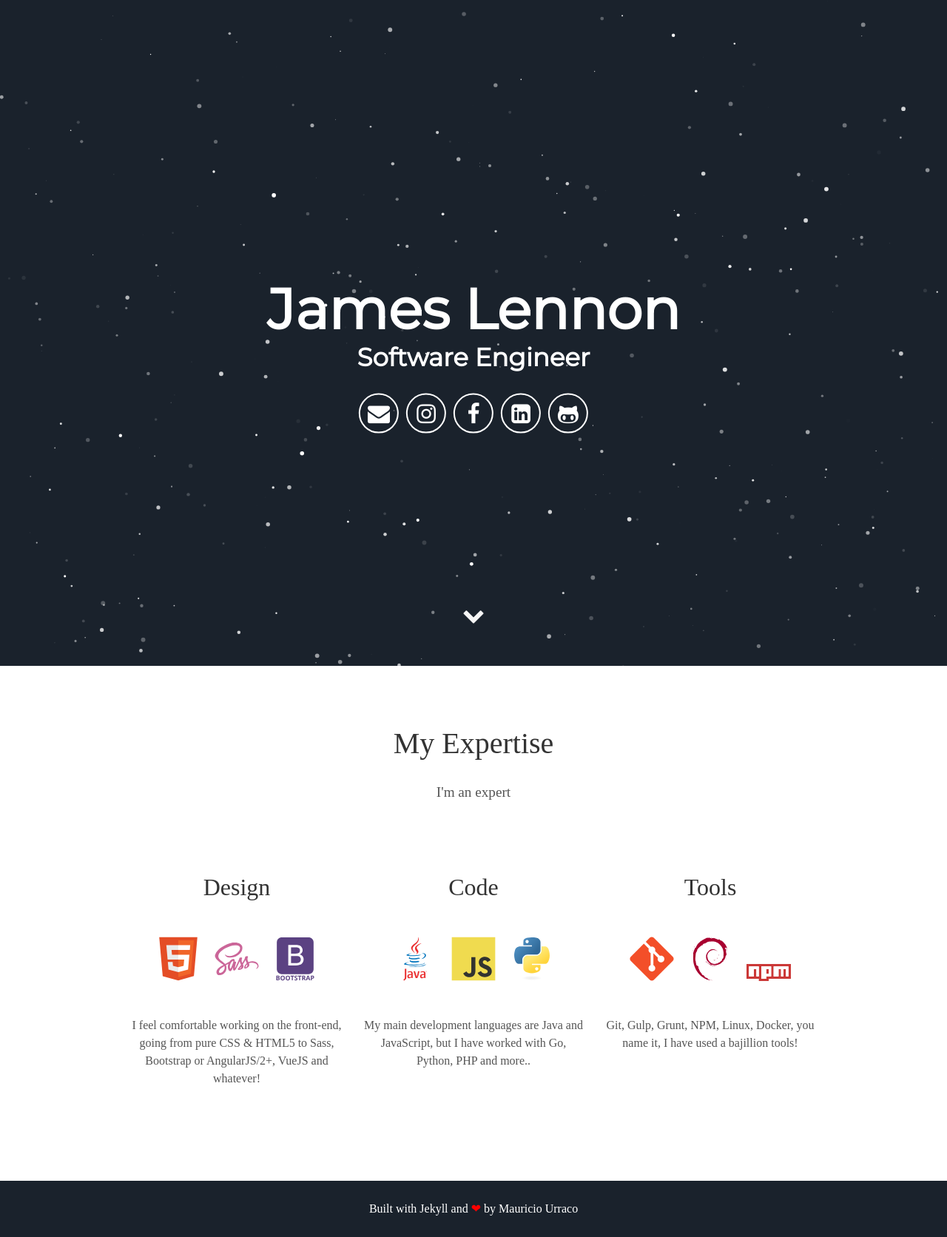
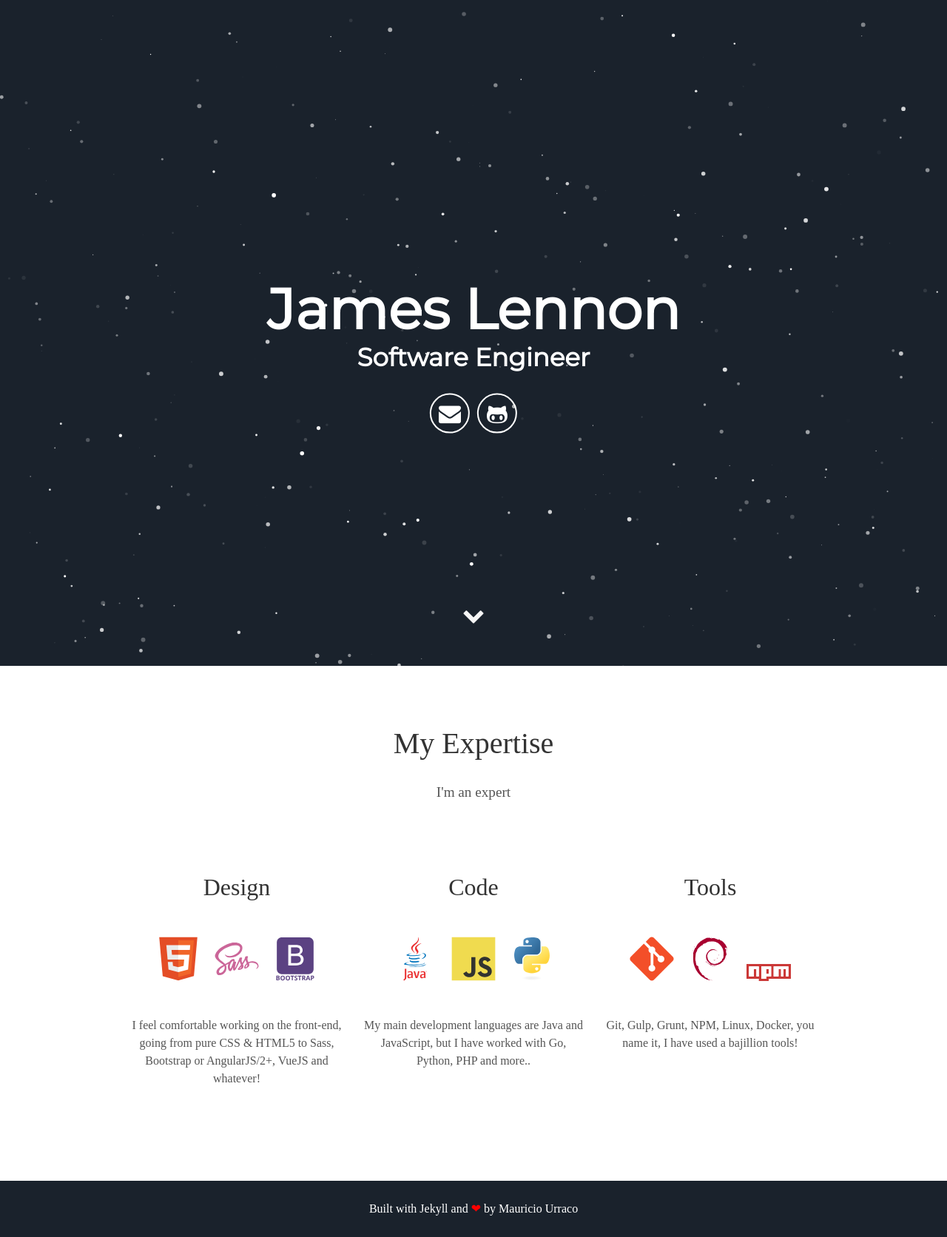
Before and after one commit to iliags/iliags, a Jekyll site: the page built from index.html, in a window 1280 px wide. Shown: the whole page at 74% size. Built offline with Jekyll 4.4.1, drawn with Linux system fonts in a browser that asks for light colours; some web fonts are replaced.

Commit message:
Update header.html

```diff
--- a/_includes/header.html
+++ b/_includes/header.html
@@ -5,11 +5,11 @@
         <span class="site-description">{{ site.user_title }}</span>
       </h1>
       <div class="header-icons">
-        <a aria-label="Send email" href="mailto:mauriurraco@gmail.com"><i class="icon fa fa-envelope"></i></a>
-        <a aria-label="My Instagram" target="_blank" href="https://www.instagram.com/mauriciourraco7"><i class="icon fa fa-instagram" aria-hidden="true"></i></a>
-        <a aria-label="My Facebook" target="_blank" href="https://www.facebook.com/mauricio.urraco"><i class="icon fa fa-facebook" aria-hidden="true"></i></a>
-        <a aria-label="My LinkedIn" target="_blank" href="https://www.linkedin.com/in/murraco"><i class="icon fa fa-linkedin-square" aria-hidden="true"></i></a>
-        <a aria-label="My Github" target="_blank" href="https://github.com/murraco"><i class="icon fa fa-github-alt" aria-hidden="true"></i></a>
+        <a aria-label="Send email" href="mailto:jl@amstaddigital.com"><i class="icon fa fa-envelope"></i></a>
+         <!-- <a aria-label="My Instagram" target="_blank" href="https://www.instagram.com/mauriciourraco7"><i class="icon fa fa-instagram" aria-hidden="true"></i></a>-->
+         <!-- <a aria-label="My Facebook" target="_blank" href="https://www.facebook.com/mauricio.urraco"><i class="icon fa fa-facebook" aria-hidden="true"></i></a>-->
+         <!-- <a aria-label="My LinkedIn" target="_blank" href="https://www.linkedin.com/in/murraco"><i class="icon fa fa-linkedin-square" aria-hidden="true"></i></a>-->
+        <a aria-label="My Github" target="_blank" href="https://github.com/iliags"><i class="icon fa fa-github-alt" aria-hidden="true"></i></a>
       </div>
       <div class="header-links">
         <!-- <a class="link" href="#about" data-scroll>About Me</a> -->
```
